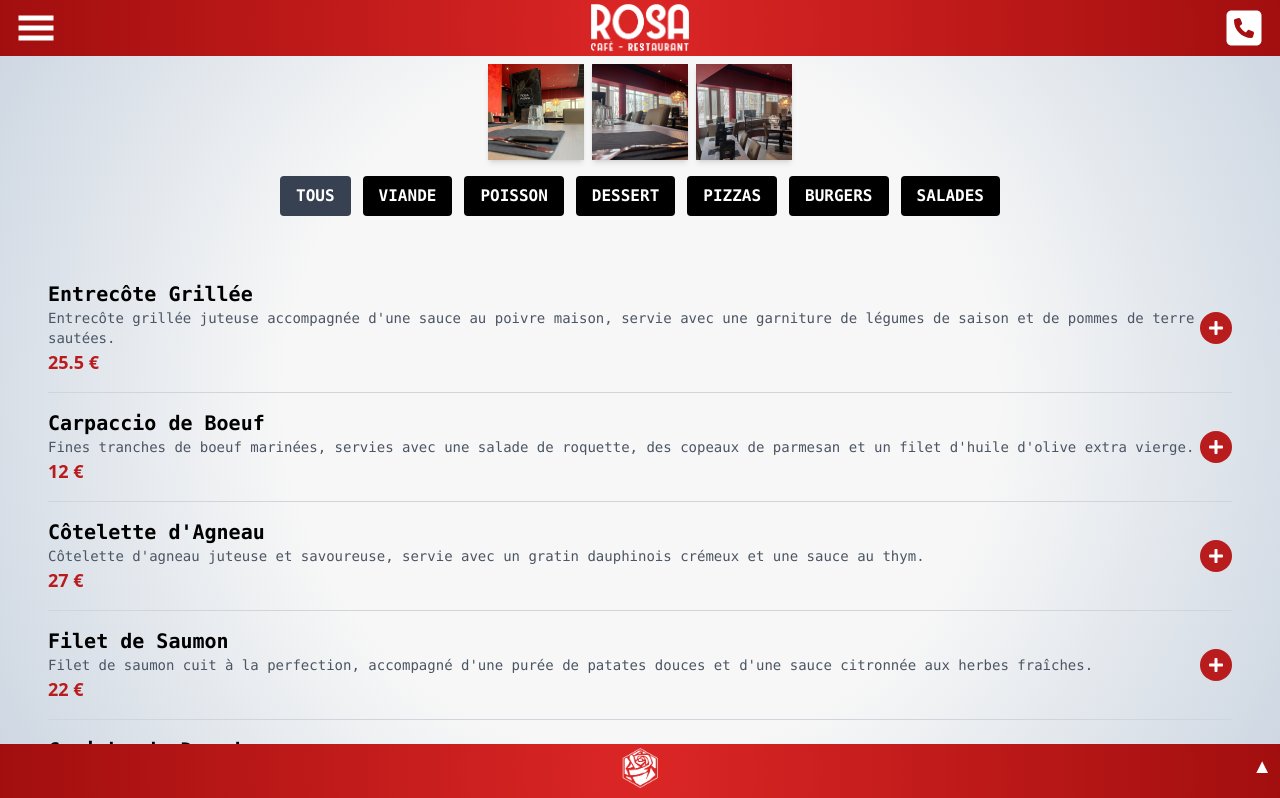
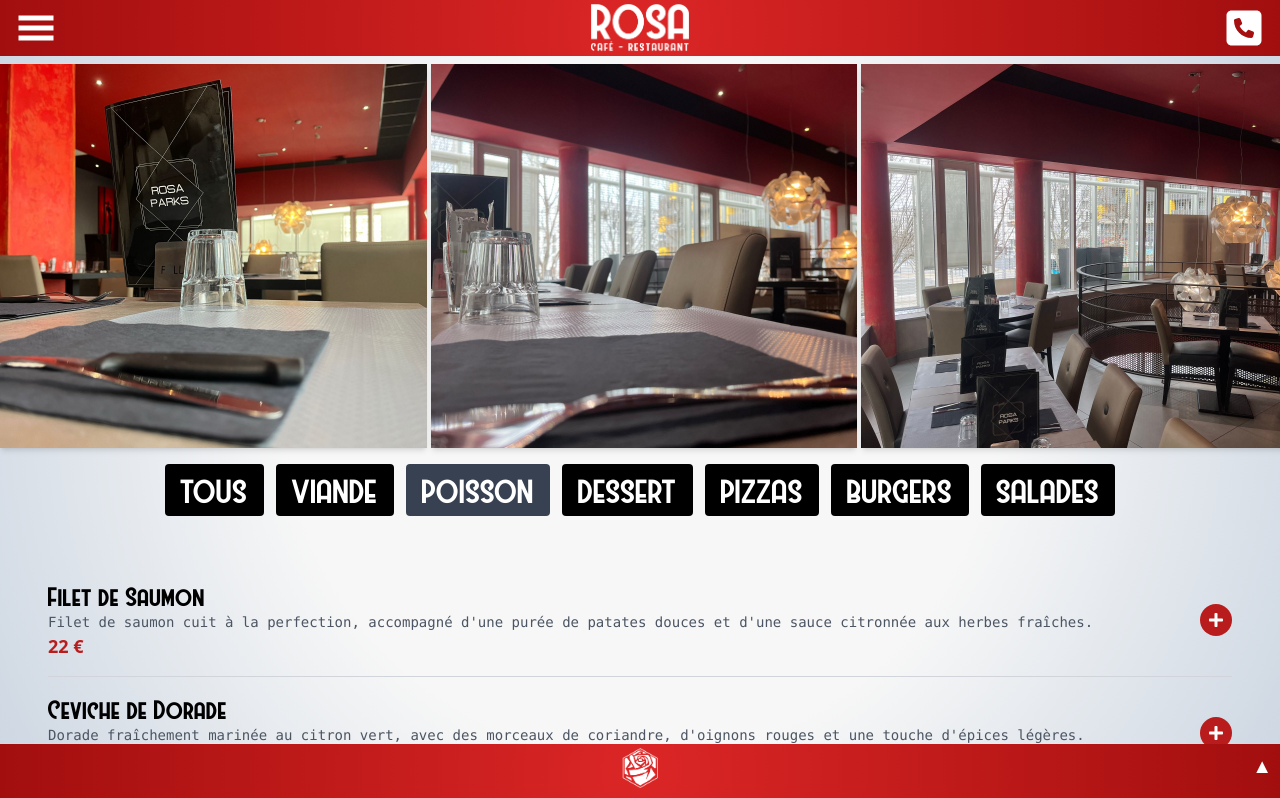
Before and after one commit to RayaneBelg/nextpjone, a Next.js app: page /menu in a window 1280 px wide. Shown: the top 798 px of the page. Built offline with nearby package versions, Linux system fonts and the light colour scheme.

Commit message:
sqqqsqqqsd

```diff
--- a/src/app/Components/Combos.jsx
+++ b/src/app/Components/Combos.jsx
@@ -96,7 +96,12 @@ export default function Combos() {
                   Découvrez nos offres spéciales pour {formule.formule}.
                 </p>
 
-                <FaPlus className=" text-2xl  text-red-700" />
+              <button
+                          className="p-2 bg-red-700 text-white rounded-full hover:bg-red-400 active:bg-red-500 transition-all"
+
+                        >
+                          <FaPlus />
+                        </button>
 
 
               </motion.div>
--- a/src/app/Components/Menew.jsx
+++ b/src/app/Components/Menew.jsx
@@ -7,7 +7,7 @@ import { motion, AnimatePresence, delay } from "framer-motion";
 
 export default function Menew() {
   // State for filtering
-  const [filter, setFilter] = useState("all");
+  const [filter, setFilter] = useState("poisson");
 
   // State for modal
   const [selectedItem, setSelectedItem] = useState(null);
@@ -19,17 +19,17 @@ export default function Menew() {
   return (
     <div className="flex flex-col h-dvh ">
 
-           {/* Gallery Section */}
-      <div className="  flex gap-2 justify-center mt-[8vh]">
+<div className="w-full flex gap-1 justify-around mt-[8vh]  ">
   {["Rosagal1.jpeg", "Rosagal2.jpeg", "Rosagal3.jpeg"].map((src, idx) => (
     <img
       key={idx}
       src={src}
       alt={`Gallery ${idx + 1}`}
-            className="w-24 h-24 object-cover shadow-md"
+      className=" max-w-[33.33%]  md:h-72 lg:h-96 object-cover shadow-md"
     />
   ))}
 </div>
+
       {/* Filter Buttons */}
       <div className="flex flex-wrap justify-center items-center gap-3 p-4 ">
         {[
@@ -43,7 +43,7 @@ export default function Menew() {
         ].map((category, idx) => (
           <button
             key={idx}
-            className={`px-3 py-1 sm:px-4 sm:py-2 bg-black text-xs sm:text-sm md:text-base rounded font-extrabold text-white font-mono uppercase transition-transform hover:scale-105 ${
+            className={`px-3 py-1 sm:px-4 sm:py-2 bg-black text-xs sm:text-sm md:text-3xl rounded font-extrabold text-white font-westmeath uppercase transition-transform hover:scale-105 ${
               filter === category ? "bg-gray-700" : ""
             }`}
             onClick={() => setFilter(category)}
@@ -65,7 +65,7 @@ export default function Menew() {
             className="flex justify-between items-center border-b border-gray-300 pb-4"
           >
             <div>
-              <h2 className="text-xl font-bold font-mono text-black">
+              <h2 className="text-2xl font-bold font-westmeath text-black">
                 {item.nom}
               </h2>
               <p className="text-sm text-gray-600 font-mono">{item.description}</p>
@@ -74,7 +74,7 @@ export default function Menew() {
 
             {/* Plus Icon */}
             <button
-              className="p-2 bg-red-700 text-white rounded-full hover:bg-red-500 transition-all"
+              className="p-2 bg-red-700 text-white rounded-full hover:bg-red-400 active:bg-red-500 transition-all"
               onClick={() => setSelectedItem(item)}
             >
               <FaPlus />
@@ -91,25 +91,20 @@ export default function Menew() {
             initial={{ opacity: 0 }}
             animate={{ opacity: 1 }}
             exit={{ opacity: 0 }}
-            className="fixed inset-0 bg-black bg-opacity-50 flex justify-center items-center z-50"
+            className="fixed inset-0 bg-black bg-opacity-50 flex justify-center items-center z-50 "
           >
             <motion.div
               initial={{ scale: 0.8 }}
               animate={{ scale: 1 }}
               exit={{ scale: 0.8 }}
-              className="bg-white p-6 rounded-lg shadow-lg max-w-md w-full"
+              className="bg-white p-6 rounded-lg shadow-lg w-[80%] flex flex-col items-center"
             >
-              <button
-                className="absolute top-3 right-3 text-red-700 hover:text-red-500"
-                onClick={() => setSelectedItem(null)}
-              >
-                <FaTimes size={20} />
-              </button>
+
 
               <img
                 src={selectedItem.src}
                 alt={selectedItem.nom}
-                className="w-full h-64 object-cover rounded-lg mb-4"
+                className=" object-cover h-[25vh] w-auto mb-4"
               />
 
               <h2 className="text-xl font-bold text-black mb-2">
```
Lines whose indentation alone changed are shown as unchanged.
